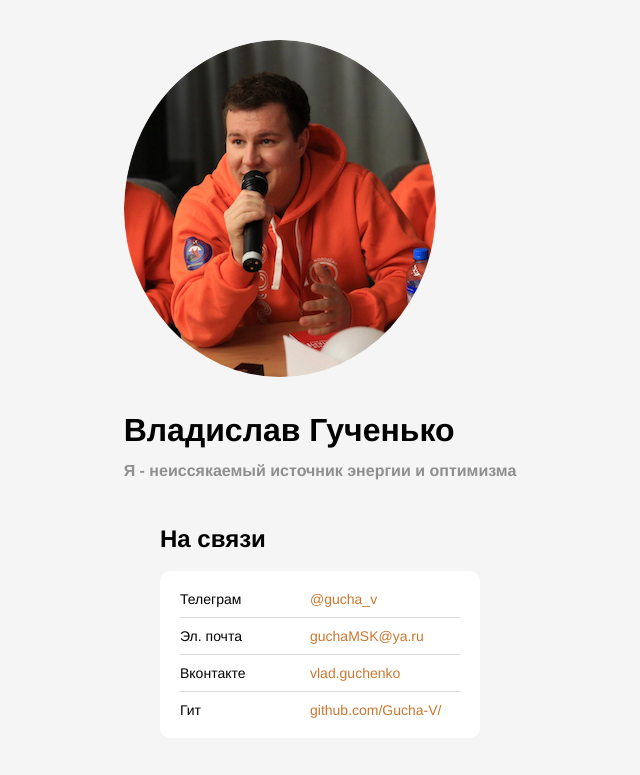
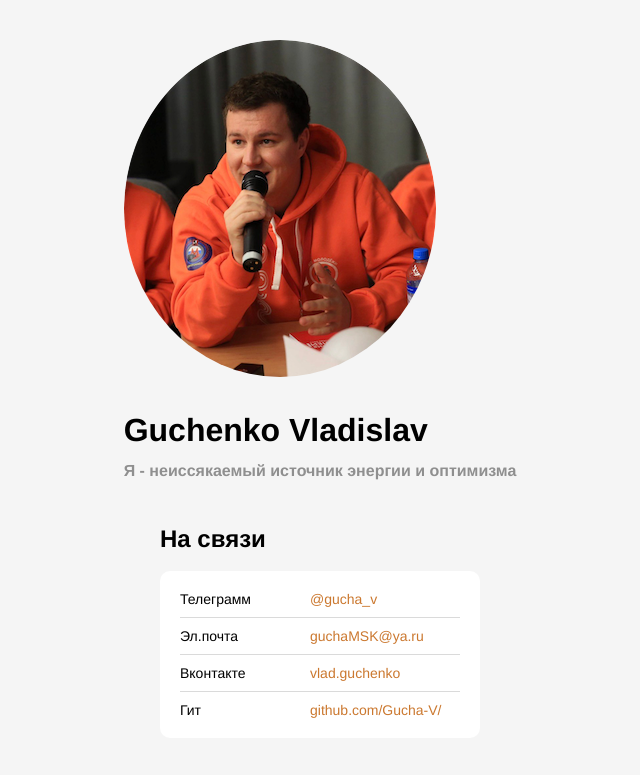
Before and after one commit to Gucha-V/-HTML-CSS-, a plain HTML site: page index.html in a window 1280 px wide. Shown: the top 775 px of the page, without its empty margins (320-960 px from the left). Drawn offline with Linux system fonts and the light colour scheme.

Commit message:
прописал имя и фамилию на английском языке

```diff
--- a/index.html
+++ b/index.html
@@ -11,7 +11,7 @@
   <body>
     <header class="header">
       <img src="./avatar.png" alt="avatar" class="header__avatar" />
-      <h1 class="header__title">Владислав Гученько</h1>
+      <h1 class="header__title">Guchenko Vladislav</h1>
       <h3 class="header__subtitle">Я - неиссякаемый источник энергии и оптимизма </h3>
     </header>
     <main>
@@ -19,11 +19,11 @@
         <h2 class="links__header">На связи</h2>
         <ul class="links__container">
           <li class="links__link">
-            <p class="links__title">Телеграм</p>
+            <p class="links__title">Телеграмм</p>
             <a class="linsk__link" href="http://t.me/Gucha_V">@gucha_v</a>
           </li>
           <li class="links__link">
-            <p class="links__title">Эл. почта</p>
+            <p class="links__title">Эл.почта</p>
             <a class="linsk__link" href="mailto:guchaMSK@ya.ru"
               >guchaMSK@ya.ru</a
             >
```
